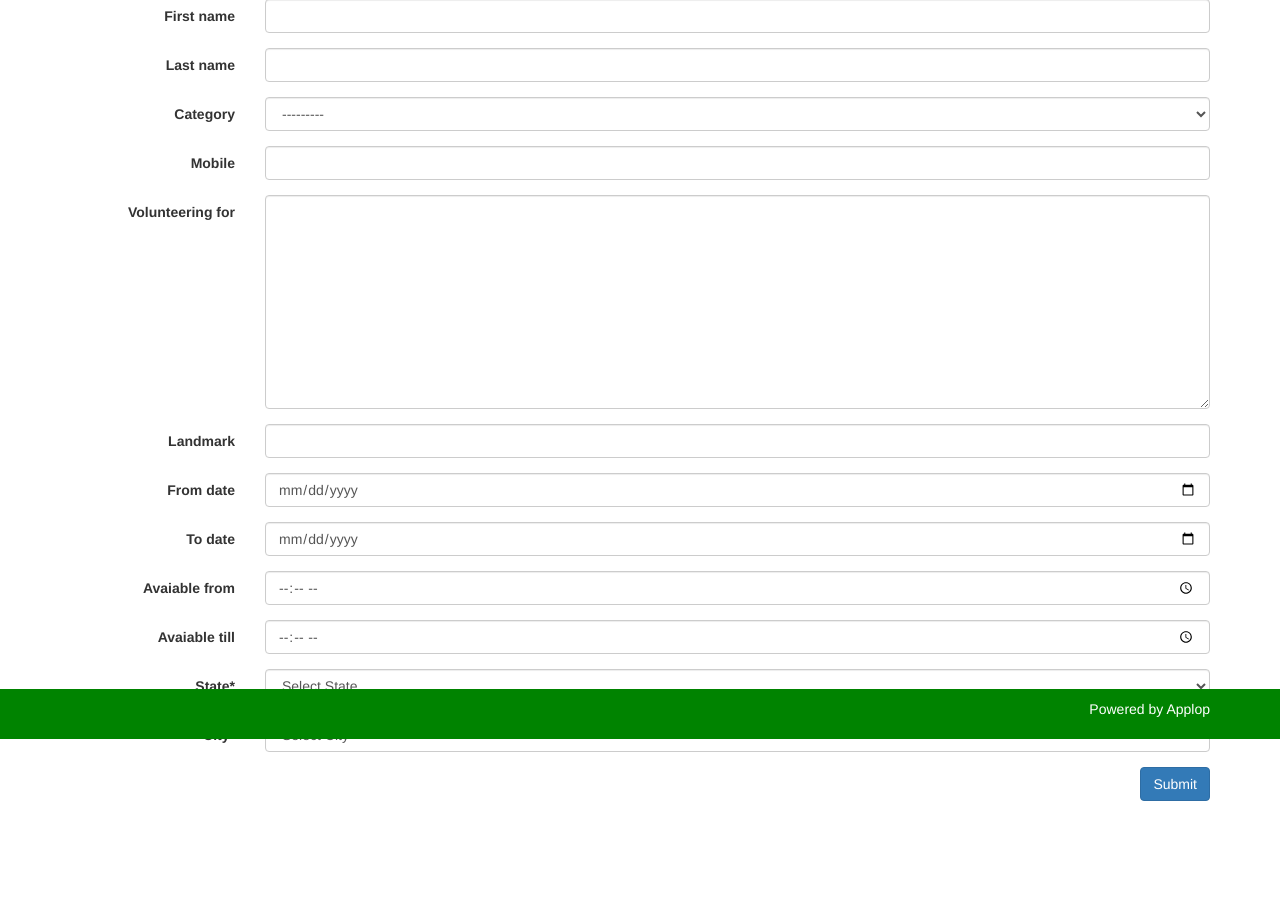
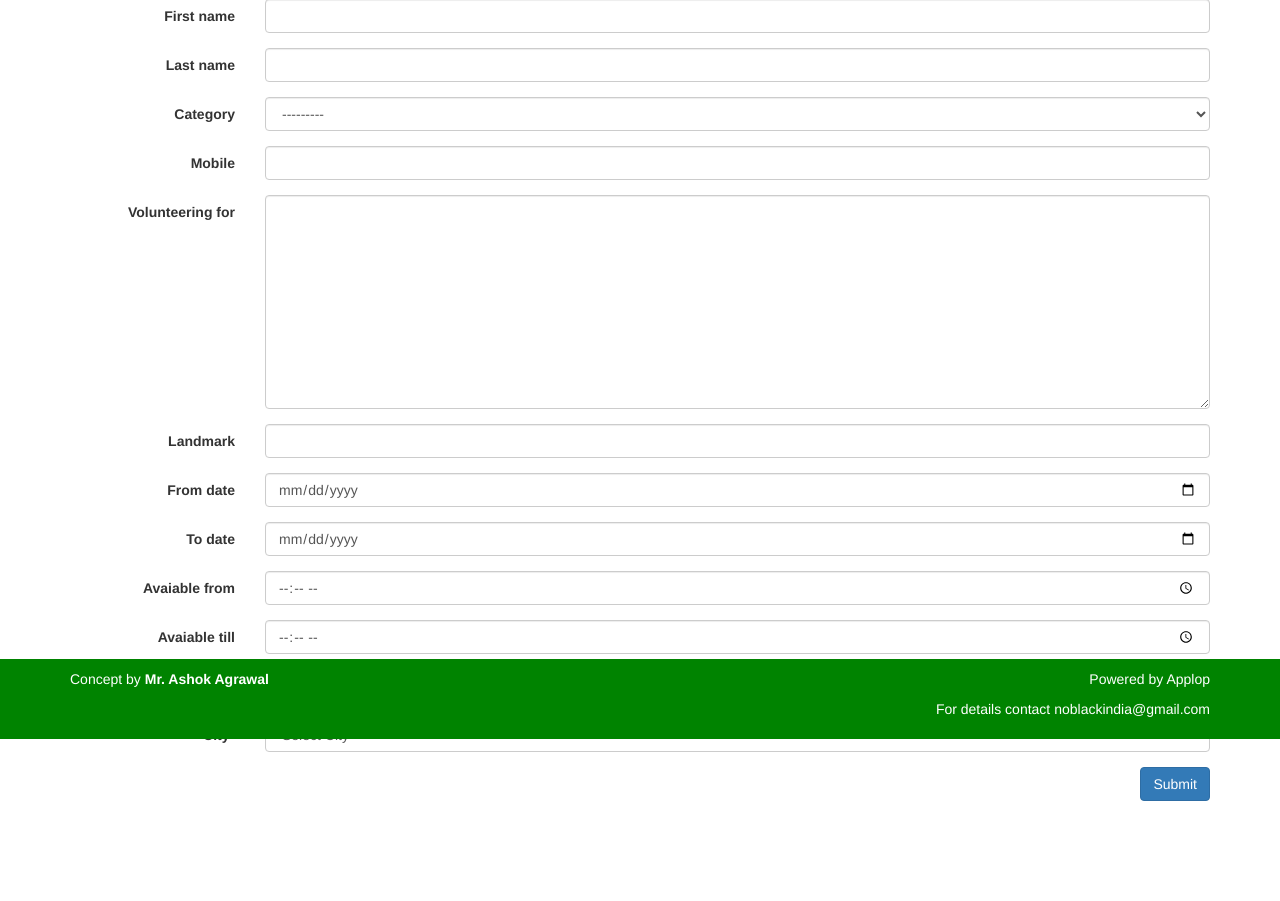
Before and after one commit to vinitapplop/noblack, a Django app: page /fill/ in a window 1280 px wide. Shown: the part 61-962 px from the top of the page. Before the commit the page ends 862 px from the top, so only its background shows below. Run offline with Django 3.2, Linux system fonts and the light colour scheme; data that the repository does not hold is empty; some libraries are stand-ins or nearby versions.

Commit message:
footer and padding

```diff
--- a/templates/volunteerForm.html
+++ b/templates/volunteerForm.html
@@ -52,7 +52,7 @@
 {#        </div>#}
 {#    </div>#}
 {#</nav>#}
-<div class="container" style="padding-top: 60px;padding-bottom: 60px;">
+<div class="container" style="padding-top: 60px;padding-bottom: 100px;">
     <div class="row">
         <div class="col-sm-12 col-xs-12 col-md-12">
             <form class="form-horizontal" method="POST" action="#">
@@ -99,7 +99,12 @@
 </div>
 <footer class="footer navbar-fixed-bottom">
     <div class="container">
-        <p class="pull-right">Powered by Applop</p>
+        <div class="pull-right">
+            <p class="pull-right">Powered by <a href="http://applop.com/" style="color: white">Applop</a></p><br>
+            <p class="pull-right">For details contact <a href="mailto:noblackindia@gmail.com" style="color: white">noblackindia@gmail.com</a></p>
+        </div>
+
+        <p>Concept by <strong>Mr. Ashok Agrawal</strong></p>
     </div>
 </footer>
 </body>
```
Also changed, not shown: templates/verifyOTP.html (+7 -2 lines).
